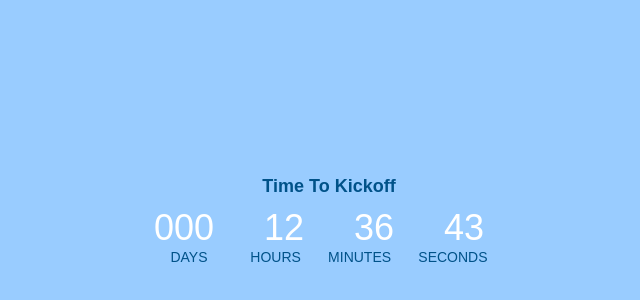
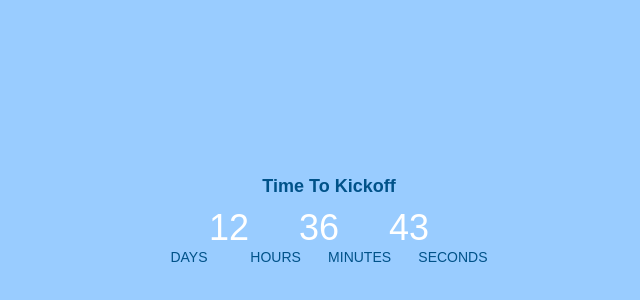
Before and after one commit to SimranKheterpal/SimranKheterpal.github.io, a plain HTML site: page bobscountdown.html in a window 1280 px wide. Shown: the part 140-440 px from the top of the page, without its empty margins (311-951 px from the left). Drawn offline with Linux system fonts and the light colour scheme.

Commit message:
Update bobscountdown.html

```diff
--- a/bobscountdown.html
+++ b/bobscountdown.html
@@ -60,7 +60,7 @@
 
       // Display the countdown
      document.getElementById("countdown").innerHTML = "&nbsp &nbsp" +
-       (days).toString().padStart(3, "0") + "&nbsp &nbsp &nbsp" +
+
        (hours).toString().padStart(2, "0") + "&nbsp &nbsp &nbsp" +
        (minutes).toString().padStart(2, "0") + "&nbsp &nbsp &nbsp" +
        (seconds).toString().padStart(2, "0")+ "&nbsp &nbsp &nbsp";
```
